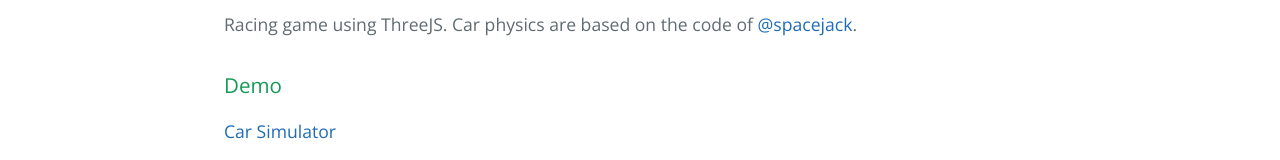
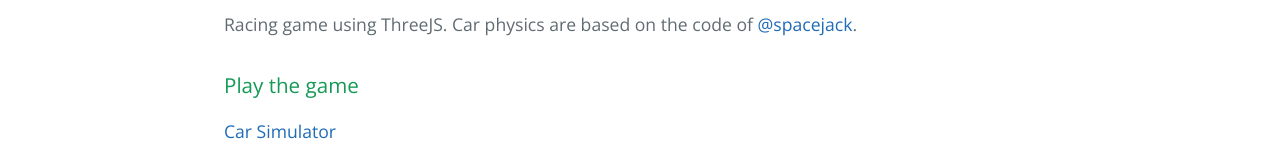
Before and after one commit to dalie/CarSimulator, a plain HTML site: page index.html in a window 1280 px wide. Shown: the part 405-565 px from the top of the page. Drawn offline with nearby package versions, Linux system fonts and the light colour scheme.

Commit message:
Change header name

```diff
--- a/index.html
+++ b/index.html
@@ -25,7 +25,7 @@
 <p>Racing game using ThreeJS. Car physics are based on the code of <a href="https://github.com/spacejack" class="user-mention">@spacejack</a>.</p>
 
 <h3>
-<a id="demo" class="anchor" href="#demo" aria-hidden="true"><span aria-hidden="true" class="octicon octicon-link"></span></a>Demo</h3>
+<a id="demo" class="anchor" href="#demo" aria-hidden="true"><span aria-hidden="true" class="octicon octicon-link"></span></a>Play the game</h3>
 
 <p><a href="http://dalie.github.io/CarSimulator/dist/index.html">Car Simulator</a></p>
 
```
